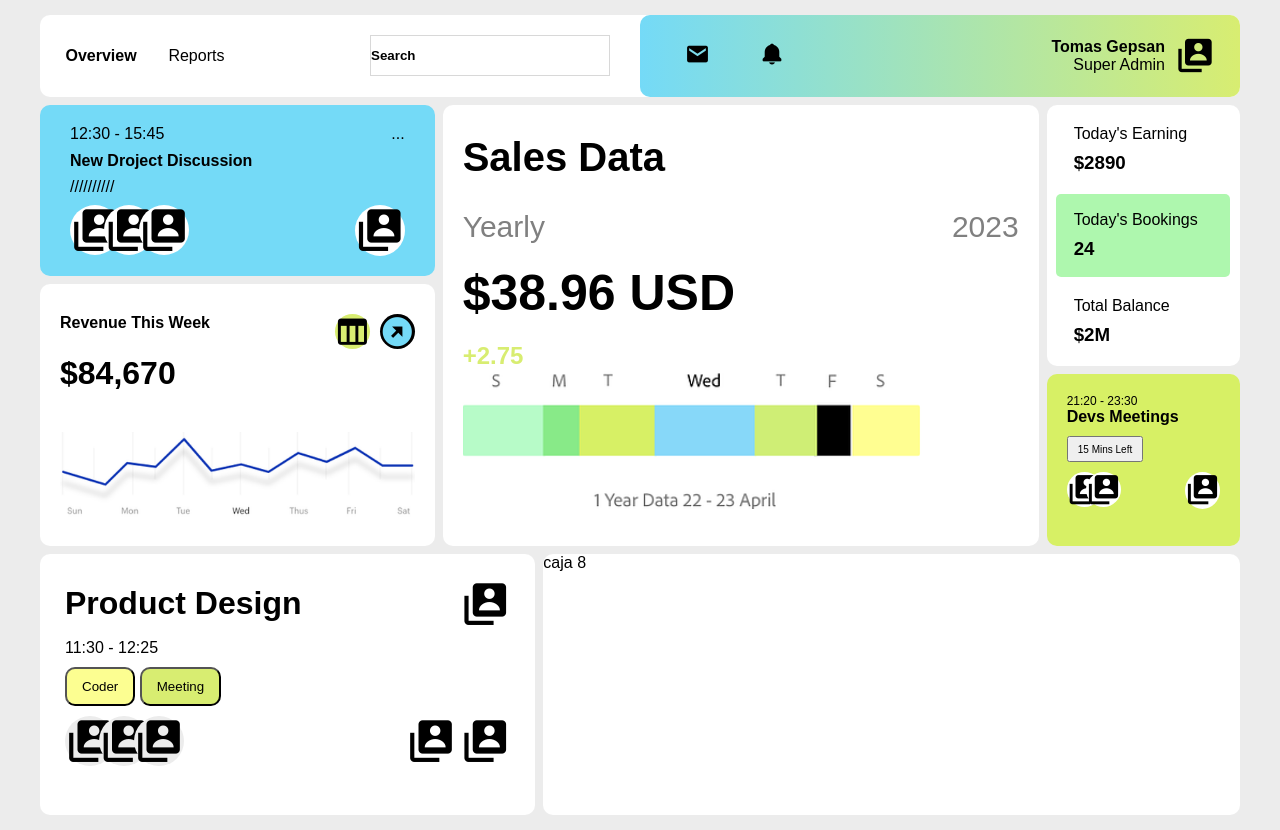
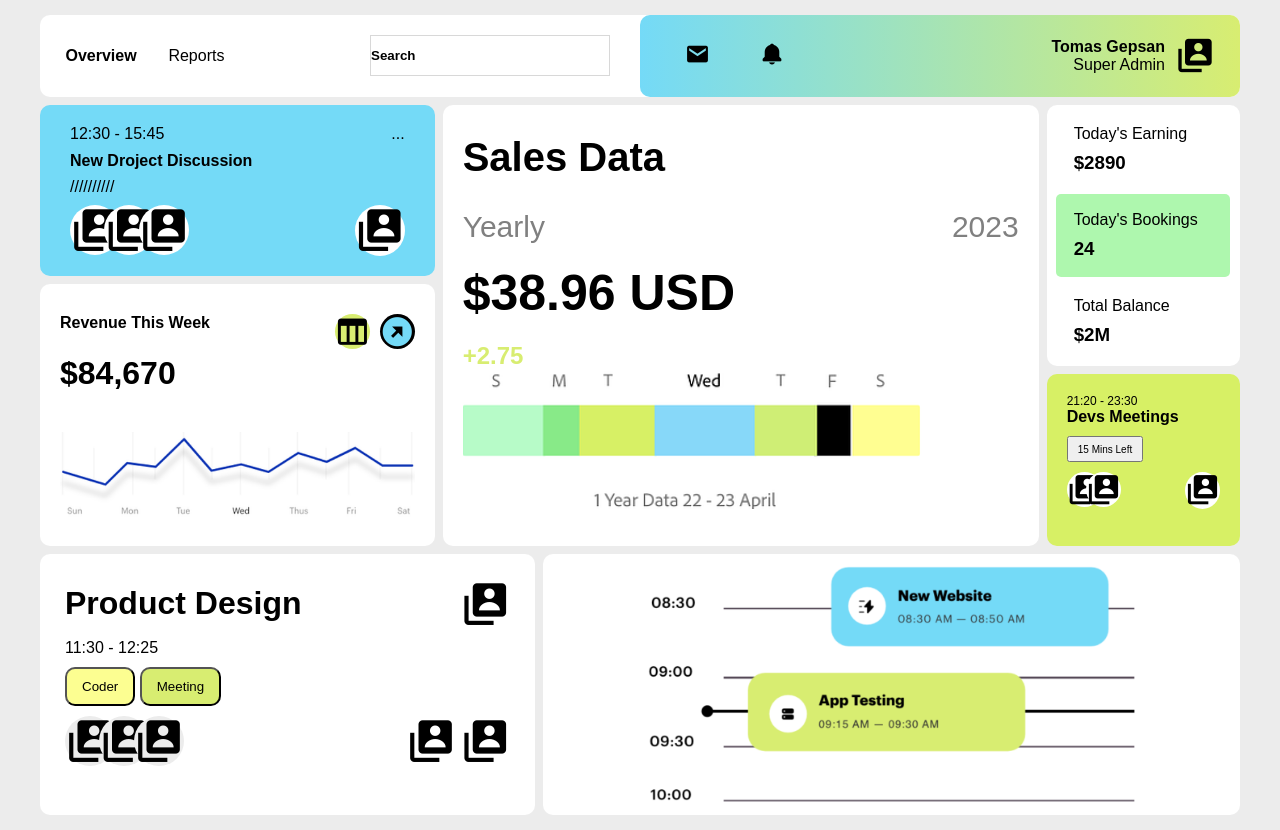
Before and after one commit to JuanDr08/gridBasico, a plain HTML site: page index.html in a window 1280 px wide. Drawn offline with nearby package versions, Linux system fonts and the light colour scheme.

Commit message:
feat: :sparkles: Finished 8 box
added the image of the last box

```diff
--- a/css/style.css
+++ b/css/style.css
@@ -319,7 +319,16 @@ body {
 .item_8 {
     background: var(--color-secundary);
     grid-area: last;
+    display: flex;
+    justify-content: center;
+    align-items: center;
 }
+
+.item_8 img{
+    width: 70%;
+}
+
+
 @media (width < 600px) {
     .container {
         width: 100%;
--- a/index.html
+++ b/index.html
@@ -122,7 +122,10 @@
                 </div>
             </div>
         </div>
-        <div class="item_8">caja 8</div>
+        <div class="item_8">
+            <img src="storage/img/cronograma.png">
+        </div>
+
     </div>
 </body>
 </html>
```
Also changed, not shown: storage/img/cronograma.png (added).
